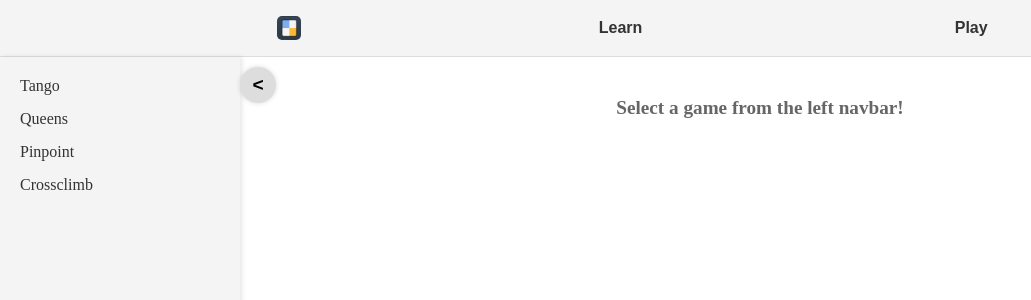
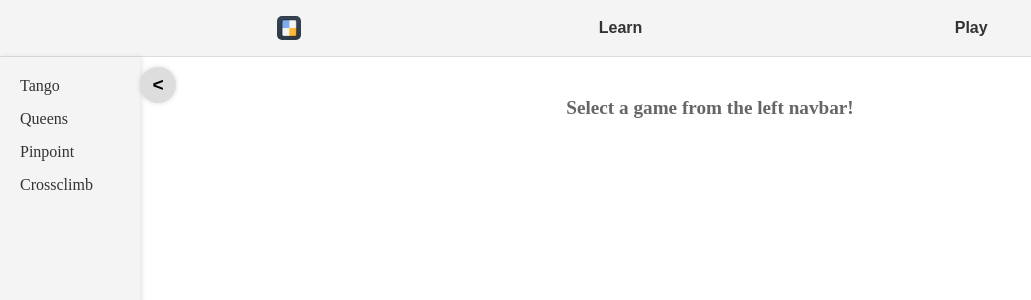
Before and after one commit to seany4ng/linkedin-games-solver, a React (Vite) app in the folder web/: page /play in a window 1280 px wide. Shown: the top 300 px of the page, without its empty margins (0-1031 px from the left). Built offline with nearby package versions, Linux system fonts and the light colour scheme.

Commit message:
lkjalkasfdjlaksjdflaksjdflaksdjflaskdjf

```diff
--- a/web/src/styles/LearnPage.css
+++ b/web/src/styles/LearnPage.css
@@ -19,7 +19,7 @@
 
 /* Default expanded sidebar */
 .left-nav {
-    width: 200px;
+    width: 100px;
     height: 100%;
     background-color: #f4f4f4;
     padding: 20px;
--- a/web/src/styles/PlayPage.css
+++ b/web/src/styles/PlayPage.css
@@ -21,7 +21,7 @@
 .left-nav {
     /* Let the aside fill entire nav-container vertically */
     height: 100%;
-    width: 200px;
+    width: 100px;
     background-color: #f4f4f4;
     padding: 20px;
     box-shadow: 2px 0 5px rgba(0, 0, 0, 0.1);
```
